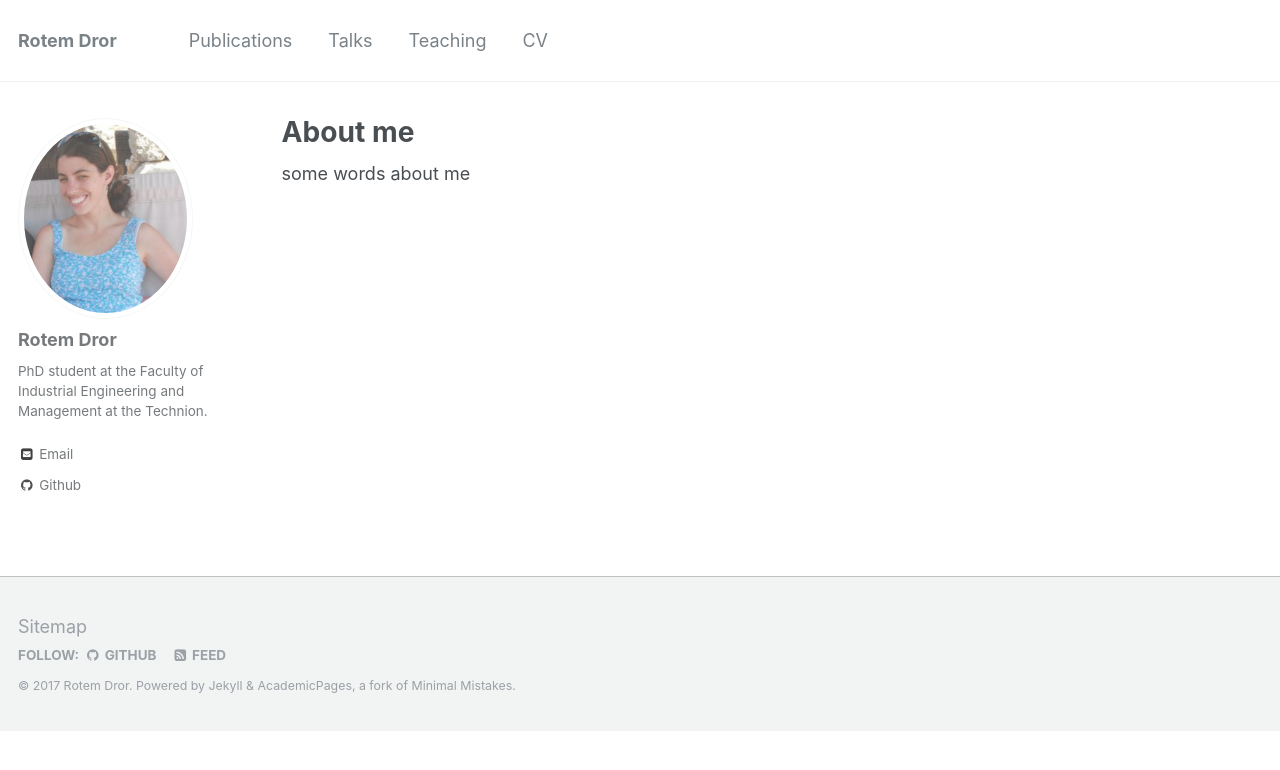
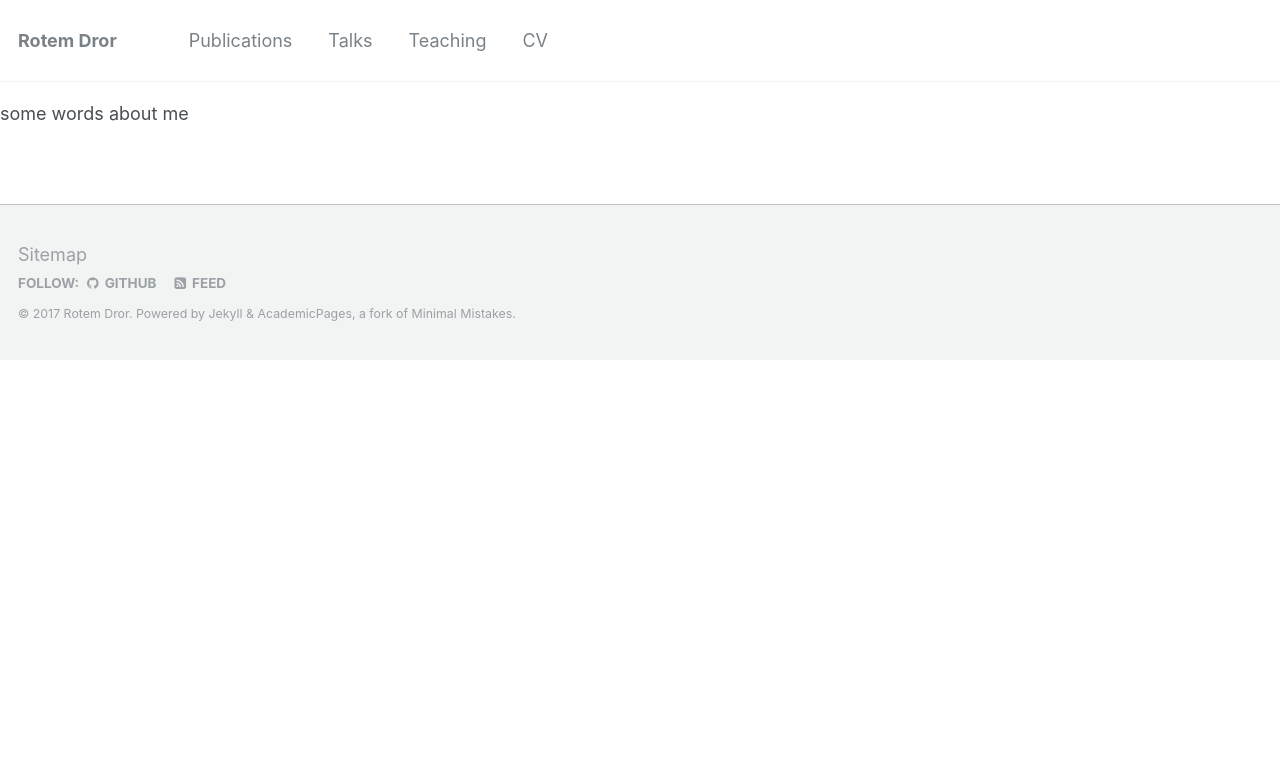
Before and after one commit to rtmdrr/rtmdrr.github.io, a Jekyll site: the page built from _pages/about.md, in a window 1280 px wide. Shown: the top 770 px of the page. Built offline with Jekyll 4.4.1, drawn with Linux system fonts in a browser that asks for light colours; our own code applies the rules of GitHub Pages for plain Markdown files; some of the changed lines change nothing that is shown.

Commit message:
Update _config.yml

```diff
--- a/_config.yml
+++ b/_config.yml
@@ -182,24 +182,6 @@ collections:
 
 # Defaults
 defaults:
-  # _posts
-  - scope:
-      path: ""
-      type: posts
-    values:
-      layout: single
-      author_profile: true
-      read_time: true
-      comments: true
-      share: true
-      related: true
-  # _pages
-  - scope:
-      path: ""
-      type: pages
-    values:
-      layout: single
-      author_profile: true
   # _teaching
   - scope:
       path: ""
```
